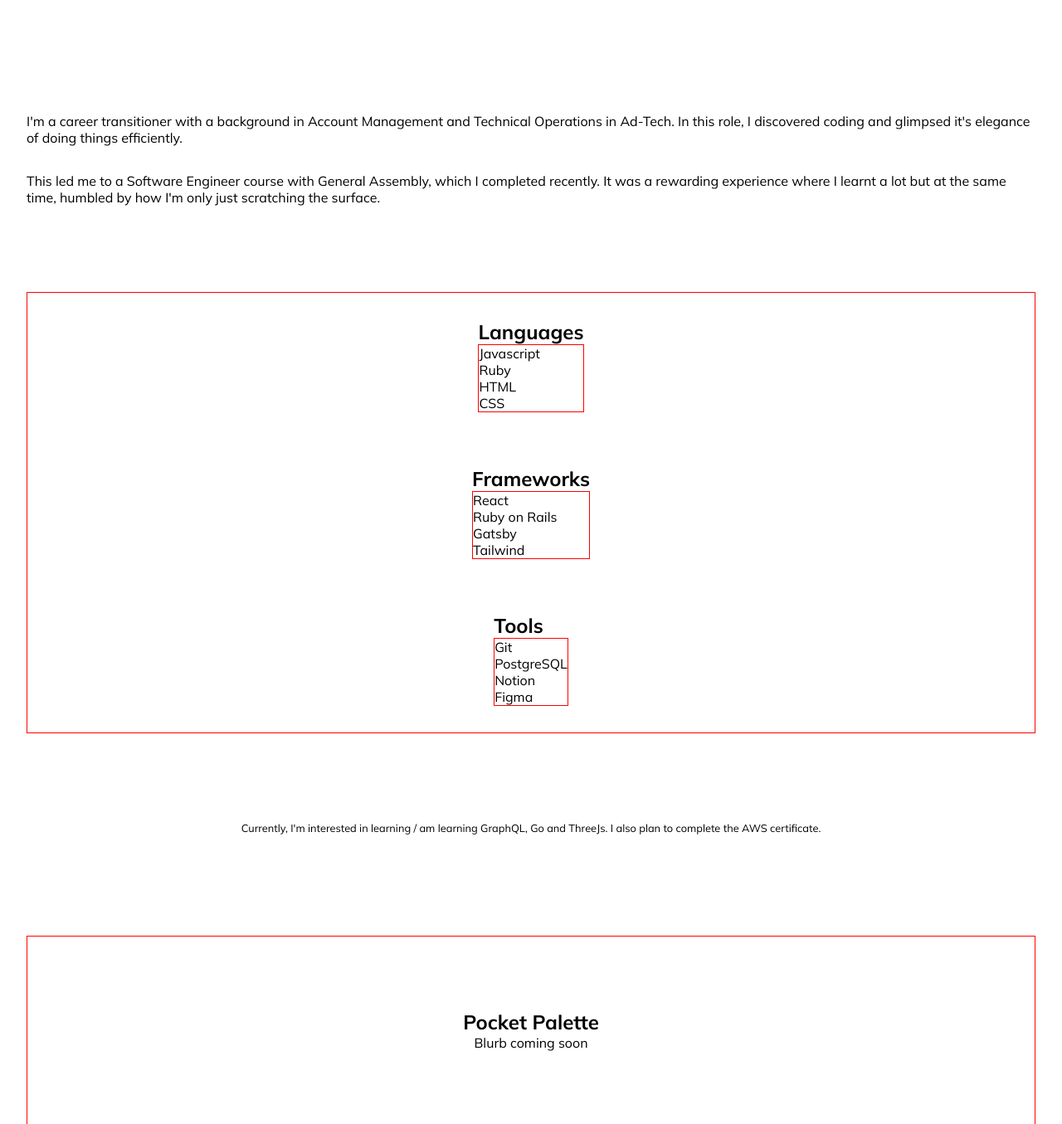
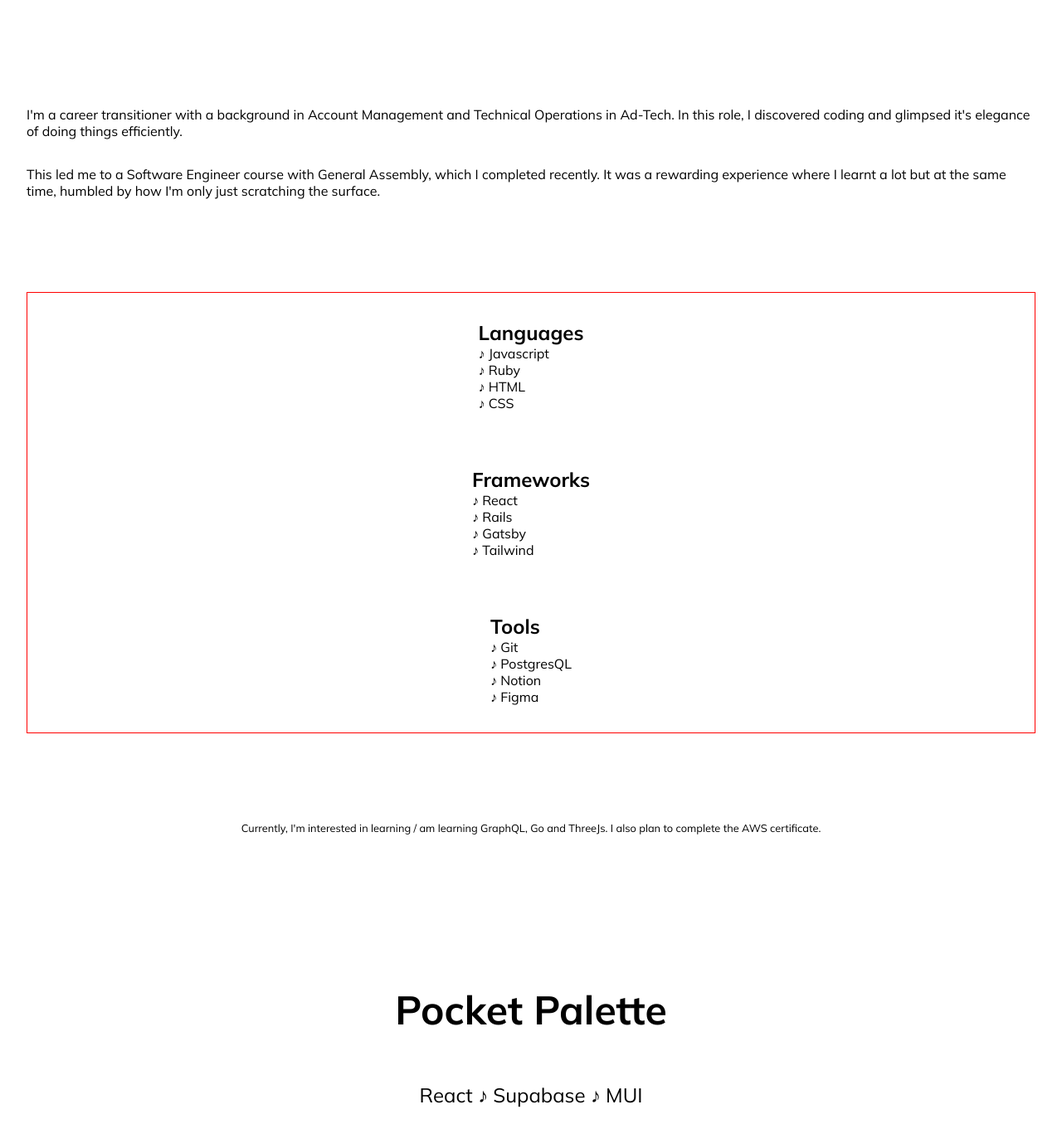
Before and after one commit to Griffy92/my-website, a Gatsby site: page / in a window 1280 px wide. Shown: the part 440-1795 px from the top of the page at 83% size. Built offline with nearby package versions, Linux system fonts and the light colour scheme; Gatsby itself is replaced by a stand-in of ours.

Commit message:
updated content folder & intro css

```diff
--- a/src/components/intro.jsx
+++ b/src/components/intro.jsx
@@ -1,4 +1,5 @@
 import * as React from 'react';
+import { introContent } from '../content/intro';
 
 const Intro = () => {
 
@@ -7,22 +8,16 @@ const Intro = () => {
 
             <div className="greeting">
                 <h1>Kia Ora, I'm Dom!</h1>
-                <h2>Software Engineer</h2>
+                <h2>{ introContent.occupation }</h2>
             </div>
 
             <div className="about-me">
-                <p>
-                    I'm a career transitioner with a background in Account Management and Technical Operations in Ad-Tech. In this role, I discovered coding and glimpsed it's elegance of doing things efficiently.
-                </p>
-
-                <p>
-                    This led me to a Software Engineer course with General Assembly, which I completed recently. It was a rewarding experience where I learnt a lot but at the same time, humbled by how I'm only just scratching the surface.
-                </p>
-
+                <p>{ introContent.pOne }</p>
+                <p>{ introContent.pTwo }</p>
             </div>
 
         </div>
-    )
-}
+    );
+};
 
 export default Intro;
--- a/src/components/portfolio.jsx
+++ b/src/components/portfolio.jsx
@@ -10,7 +10,7 @@ const Portfolio = () => {
                 <div className="portfolio" id="dynamic">
                     <div className="info">
                         <h2>{project.name}</h2>
-                        <p>Blurb coming soon</p>
+                        <p className="big-text">{project.tech}</p>
                     </div>
                     <Flipcard content={project} />
                 </div>
--- a/src/components/skills.jsx
+++ b/src/components/skills.jsx
@@ -1,37 +1,29 @@
 import React from 'react';
+import { skills } from '../content/skills';
 
 const Skills = () => {
+
+    const generateSkills = () => {
+        return Object.keys(skills).map( ( heading ) => {
+            return (
+                <div>
+                    <h2>{heading}</h2>
+                    <ul>
+                        { skills[heading].map( (skill) => {
+                            return (
+                                <li>{skill}</li>
+                            )
+                        })}
+                    </ul>
+                </div>
+            );
+        });
+    };
 
     return (
         <div id="skills">
             <div className="skills-list">
-                <div>
-                    <h2>Languages</h2>
-                    <ul>
-                        <li>Javascript</li>
-                        <li>Ruby</li>
-                        <li>HTML</li>
-                        <li>CSS</li>
-                    </ul>
-                </div>
-                <div>
-                    <h2>Frameworks</h2>
-                    <ul>
-                        <li>React</li>
-                        <li>Ruby on Rails</li>
-                        <li>Gatsby</li>
-                        <li>Tailwind</li>
-                    </ul>
-                </div>
-                <div>
-                    <h2>Tools</h2>
-                    <ul>
-                        <li>Git</li>
-                        <li>PostgreSQL</li>
-                        <li>Notion</li>
-                        <li>Figma</li>
-                    </ul>
-                </div>
+                {generateSkills()}
             </div>
 
             <div className="learning">
--- a/src/content/Projects.jsx
+++ b/src/content/Projects.jsx
@@ -1,10 +1,12 @@
 export const projects = [
     {
         name: 'Pocket Palette',
-        image: 'https://i.imgur.com/1QhePZn.png'
+        image: 'https://i.imgur.com/1QhePZn.png',
+        tech: 'React ♪ Supabase ♪ MUI',
     },
     {
         name: 'Pocket Cart',
-        image: 'https://i.imgur.com/h40hMCD.png'
+        image: 'https://i.imgur.com/h40hMCD.png',
+        tech: 'Gatsby ♪ React ♪ Rails ♪ Tailwind ♪ Stripe'
     }
 ]
--- /dev/null
+++ b/src/content/intro.jsx
@@ -0,0 +1,8 @@
+export const introContent = {
+    occupation: 'Software Engineer',
+
+    pOne: "I'm a career transitioner with a background in Account Management and Technical Operations in Ad-Tech. In this role, I discovered coding and glimpsed it's elegance of doing things efficiently.",
+
+    pTwo: "This led me to a Software Engineer course with General Assembly, which I completed recently. It was a rewarding experience where I learnt a lot but at the same time, humbled by how I'm only just scratching the surface.",
+
+};
--- /dev/null
+++ b/src/content/skills.jsx
@@ -0,0 +1,5 @@
+export const skills = {
+    Languages: ['♪ Javascript', '♪ Ruby', '♪ HTML', '♪ CSS'],
+    Frameworks: ['♪ React', '♪ Rails', '♪ Gatsby', '♪ Tailwind'],
+    Tools: ['♪ Git', '♪ PostgresQL', '♪ Notion', '♪ Figma']
+}
--- a/src/styles/index.scss
+++ b/src/styles/index.scss
@@ -16,7 +16,7 @@
 $h1-size: 4em;
 $h2-size: 3em;
 $text-size: 1em;
-$big-text-size: 2em;
+$big-text-size: 1.5em;
 
 @mixin font-sizes {
     h1 {
@@ -57,12 +57,11 @@ $big-text-size: 2em;
         justify-content: center;
 
         h1 {
-            margin-top: 1em;
             text-align: start;
         }
 
         h2 {
-            margin-top: 1em;
+            margin-top: .5em;
             font-weight: 300;
             text-align: end;
         }
@@ -76,9 +75,6 @@ $big-text-size: 2em;
             margin: 1em 0em 1em 0em;
         }
 
-        p:first-of-type {
-            margin-top: 2em;
-        }
     }
 }
 
@@ -106,12 +102,10 @@ $big-text-size: 2em;
         border: 1px solid red;
 
             h3 {
-                border: 1px solid red;
                 margin-left: -.3em;
             }
 
             ul {
-                border: 1px solid red;
                 list-style: none;
             }
     }
@@ -120,14 +114,15 @@ $big-text-size: 2em;
 
 .portfolio {
     @include container;
+    @include font-sizes;
 
     .info  {
-        border: 1px solid red;
+        text-align: center;
         display: flex;
-        justify-content: center;
+        flex-direction: column;
+        justify-content: space-evenly;
         align-items: center;
-        height: 30vh;
-        flex-direction: column;
+        height: 35vh;
     }
 }
 
@@ -158,15 +153,14 @@ $big-text-size: 2em;
 //////// Flipcard component ////////
 
 .flipcard-container {
-    border: 1px solid red;
-    height: 70vh;
+    height: 65vh;
     display: flex;
     justify-content: center;
     align-items: center;
 
     .card {
-        height: 90%;
-        width: 90%;
+        height: 95%;
+        width: 100%;
         position: relative;
         transition: 1s;
         transform-style: preserve-3d;
@@ -190,14 +184,14 @@ $big-text-size: 2em;
             justify-content: center;
             align-items: center;
             background-color: lightgrey;
-            transform: rotateY(180deg) rotateZ(720deg);
+            transform: rotateY(180deg) rotateZ(180deg);
         }
     }
 }
 
 .flipcard-container:hover > .card {
     cursor: pointer;
-    transform: rotateY(180deg) rotateZ(720deg);
+    transform: rotateY(180deg) rotateZ(180deg);
 }
 
 //////// Contact Form Component ////////
```
